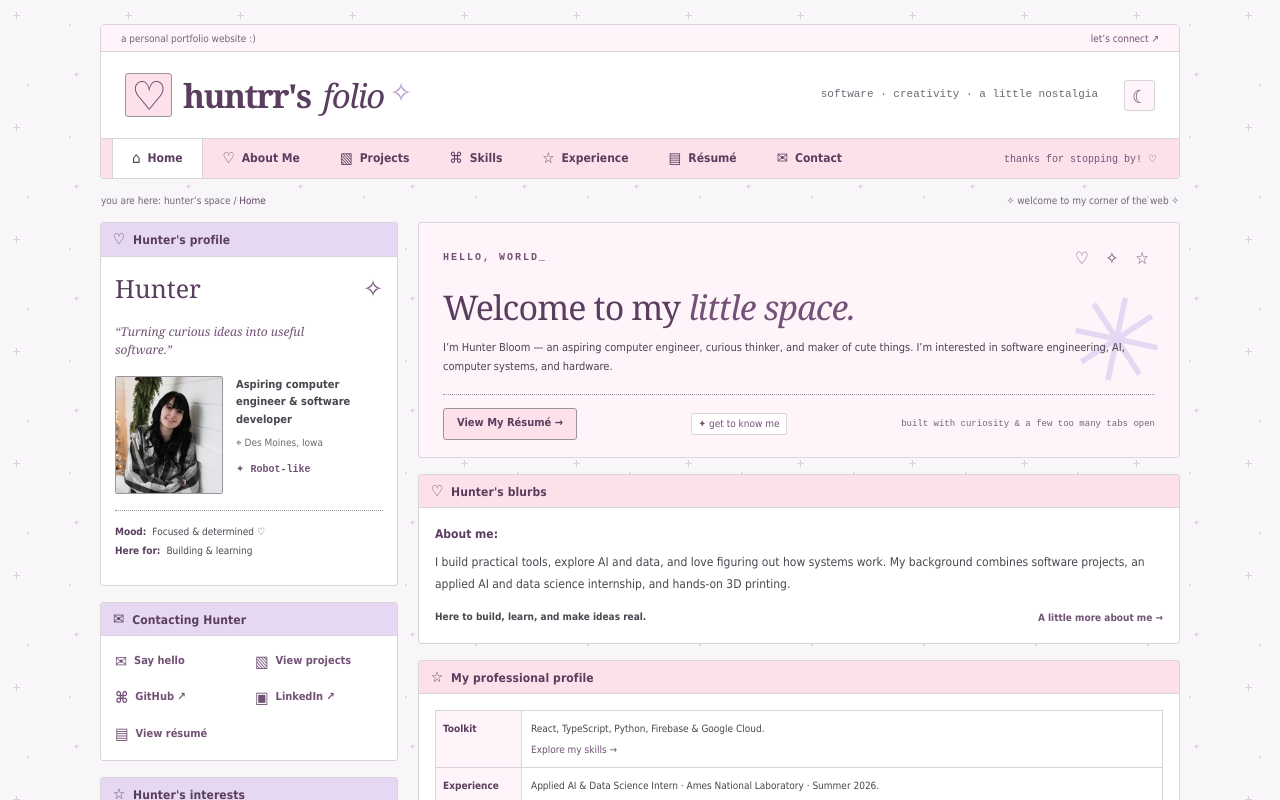
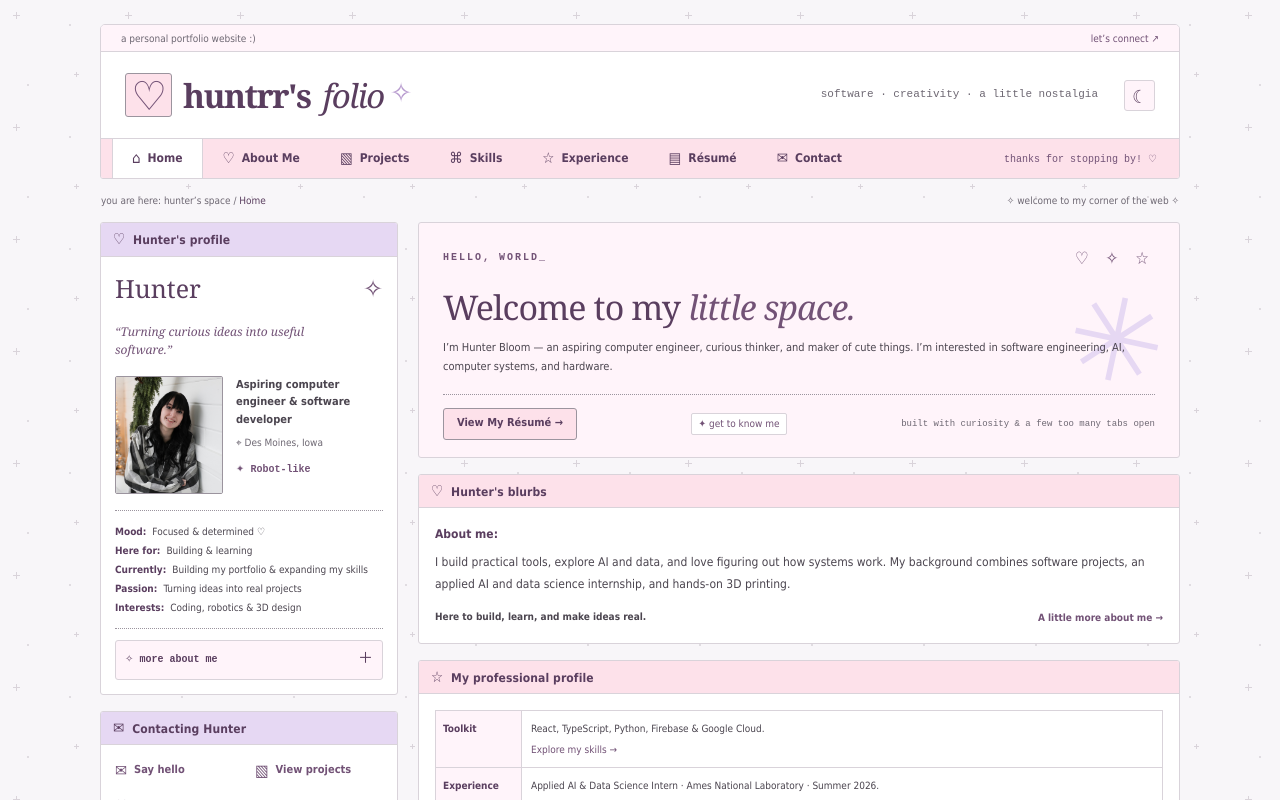
Before and after one commit to hntrbloom/huntrr-portfolio, a React (Vite) app in the folder hunter-portfolio-starter/: page / in a window 1280 px wide. Shown: the top 800 px of the page. Built offline with nearby package versions, Linux system fonts and the light colour scheme.

Commit message:
Add creative interests and current goals to Hunter's profile

```diff
--- a/hunter-portfolio-starter/src/components/ProfileSidebar.tsx
+++ b/hunter-portfolio-starter/src/components/ProfileSidebar.tsx
@@ -11,7 +11,29 @@ export default function ProfileSidebar() {
         <img className="profile-avatar" src={profile.avatar || '/avatar.svg'} alt={profile.avatar ? `${profile.firstName}'s avatar` : 'Pixel laptop with a heart, Hunter’s illustrated avatar'} width="112" height="112" />
         <div><p className="profile-role">{profile.role}</p><p className="profile-location">⌖ {profile.location}</p><span className="online-label"><span aria-hidden="true">✦</span> Robot-like</span></div>
       </div>
-      <dl className="profile-status"><div><dt>Mood:</dt><dd>Focused &amp; determined <span aria-hidden="true">♡</span></dd></div><div><dt>Here for:</dt><dd>Building & learning</dd></div></dl>
+      <dl className="profile-status">
+        <div><dt>Mood:</dt><dd>Focused &amp; determined <span aria-hidden="true">♡</span></dd></div>
+        <div><dt>Here for:</dt><dd>Building &amp; learning</dd></div>
+        <div><dt>Currently:</dt><dd>Building my portfolio &amp; expanding my skills</dd></div>
+        <div><dt>Passion:</dt><dd>Turning ideas into real projects</dd></div>
+        <div><dt>Interests:</dt><dd>Coding, robotics &amp; 3D design</dd></div>
+      </dl>
+      <details className="profile-more">
+        <summary>✧ more about me <span aria-hidden="true">＋</span></summary>
+        <dl className="profile-extra-status">
+          <div><dt>Creative side:</dt><dd>Designing &amp; 3D printing cute things</dd></div>
+          <div><dt>Tech stack:</dt><dd>Python, React, TypeScript &amp; Java</dd></div>
+          <div><dt>Learning:</dt><dd>Computer engineering &amp; new technologies</dd></div>
+          <div><dt>Fun fact:</dt><dd>I own a 3D printer ♡</dd></div>
+          <div><dt>Next chapter:</dt><dd>Pursuing my bachelor's in computer engineering @ ISU</dd></div>
+          <div><dt>Favorite part of coding:</dt><dd>Seeing my ideas come to life</dd></div>
+          <div><dt>Always:</dt><dd>Curious &amp; creating something new</dd></div>
+          <div><dt>Currently obsessed with:</dt><dd>Coding my next big idea</dd></div>
+          <div><dt>Making:</dt><dd>Little things from scratch</dd></div>
+          <div><dt>Favorite things:</dt><dd>Software, robotics &amp; 3D printing</dd></div>
+          <div><dt>Digital &amp; physical:</dt><dd>I love making things both digital &amp; physical ☆</dd></div>
+        </dl>
+      </details>
     </RetroBox>
     <RetroBox title="Contacting Hunter" icon="✉" className="contacting-box">
       <div className="profile-links">
```
